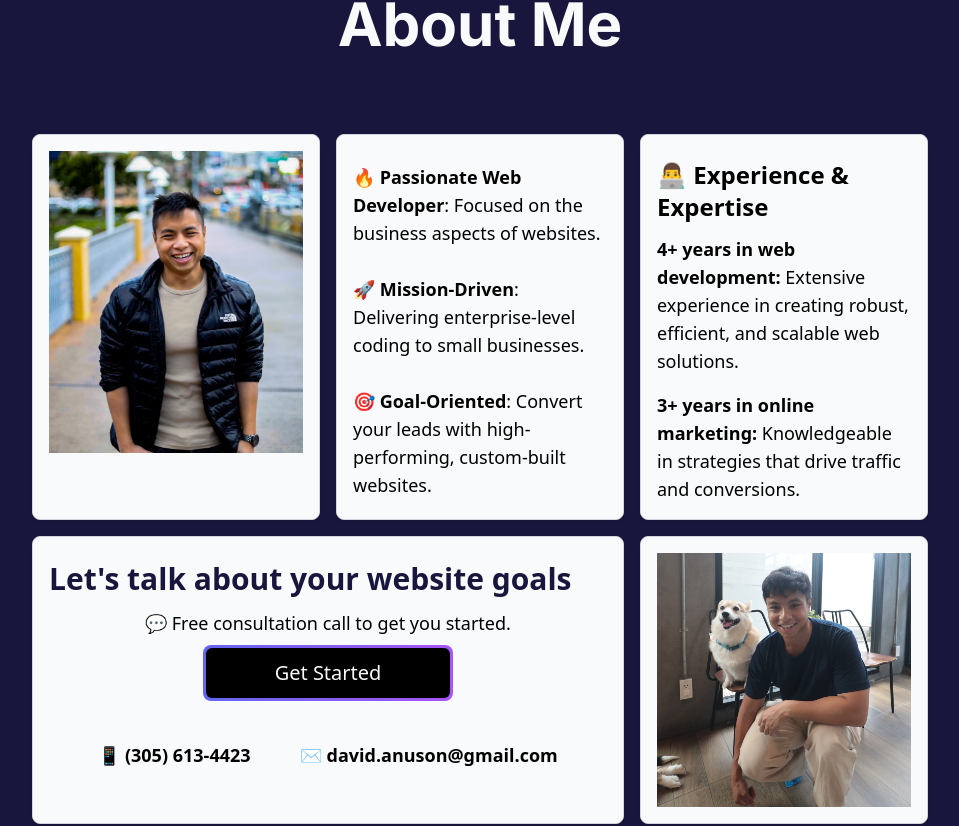
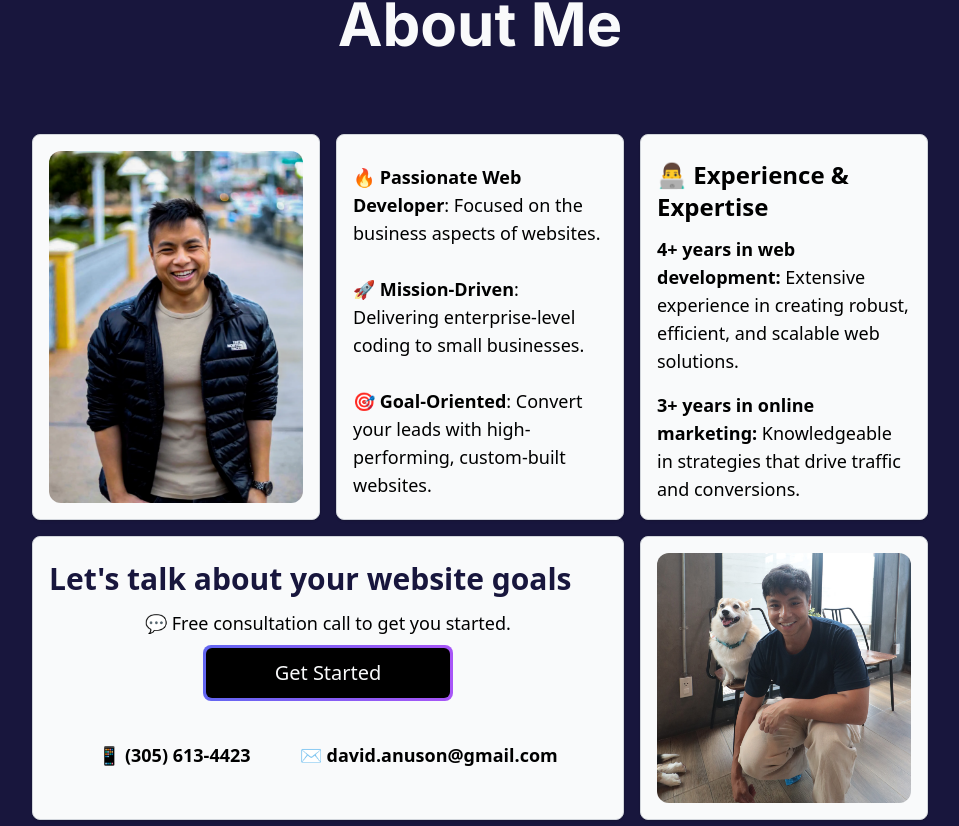
Before and after one commit to danusontarangkul/agency, a Next.js app: page / in a window 1280 px wide. Shown: the part 1818-2644 px from the top of the page, without its empty margins (160-1119 px from the left). Built offline with nearby package versions, Linux system fonts and the light colour scheme.

Commit message:
update about image settings

```diff
--- a/src/components/About.tsx
+++ b/src/components/About.tsx
@@ -48,12 +48,13 @@ const contactDescription = (
 const items = [
   {
     header: (
-      <div className="w-full h-full object-cover rounded-xl relative">
+      <div className="w-full h-full md:min-h-0  min-h-[500px] object-cover flex items-center justify-center  rounded-xl relative">
         <Image
           src="/profile-pic.webp"
           alt="Profile picture of David"
-          width={500}
-          height={800}
+          fill
+          objectFit="cover"
+          className="rounded-xl"
         />
       </div>
     ),
@@ -75,12 +76,13 @@ const items = [
   },
   {
     header: (
-      <div className="w-full h-full object-cover rounded-xl">
+      <div className="w-full h-full md:min-h-[250px]  min-h-[500px] object-cover flex items-center justify-center  rounded-xl relative">
         <Image
           src="/profile-dog.jpg"
           alt="David with dog"
-          width={500}
-          height={500}
+          fill
+          objectFit="cover"
+          className="rounded-xl"
         />
       </div>
     ),
```
